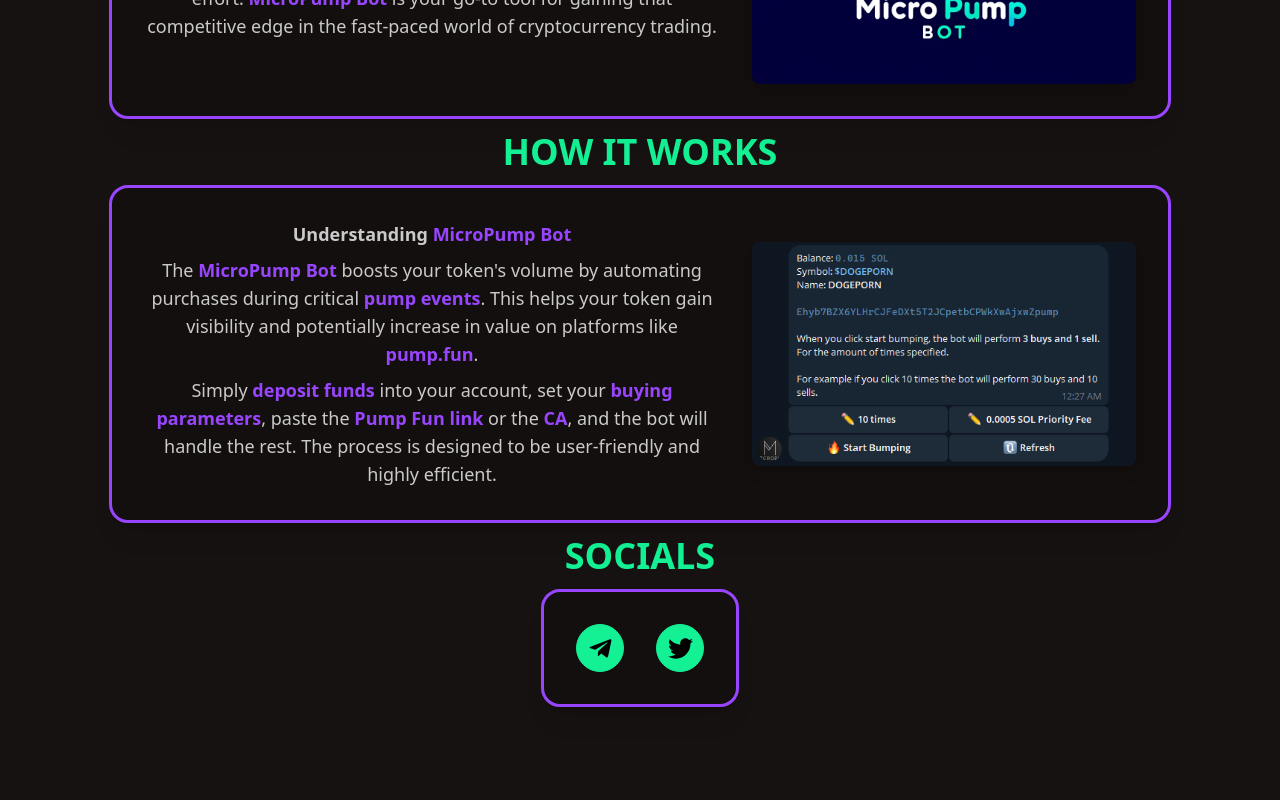
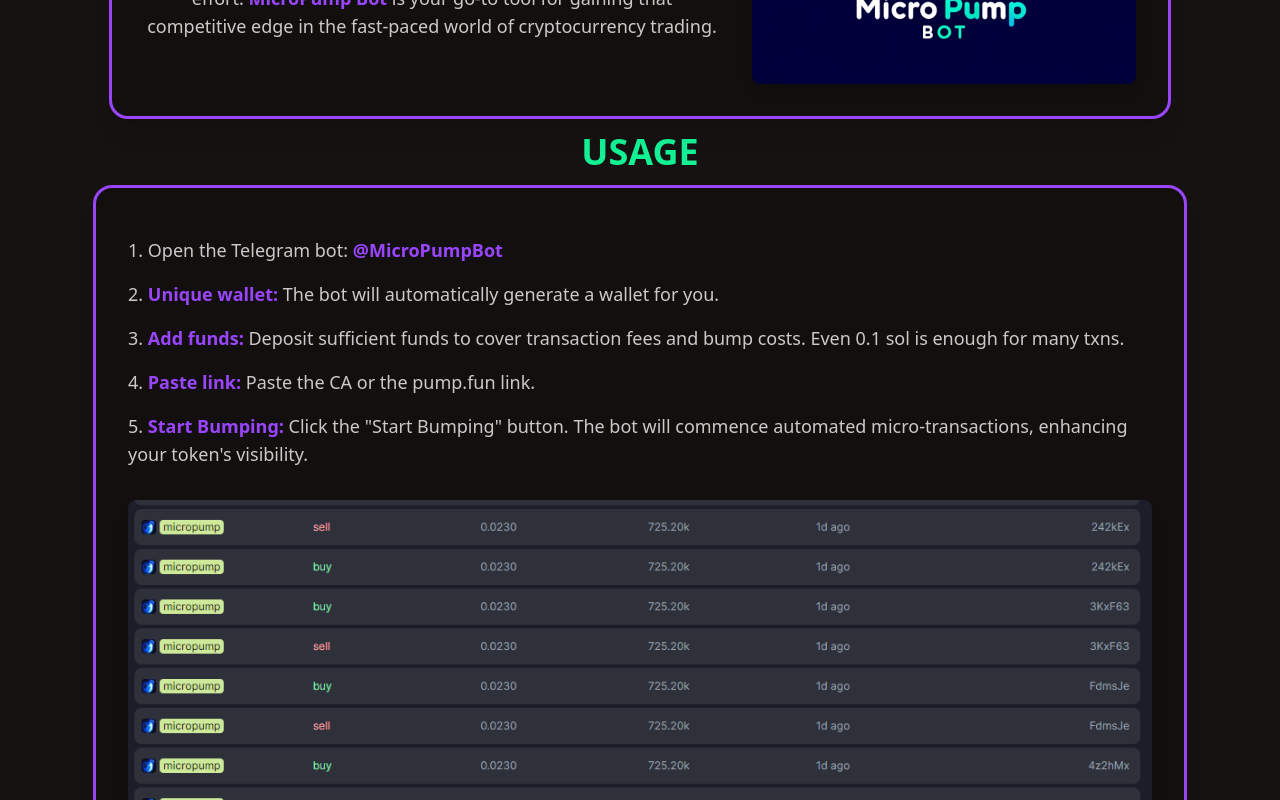
Before and after one commit to nikossoftwaredev/pump-fun-micro-buys, a Next.js app: page / in a window 1280 px wide. Shown: the part 500-1300 px from the top of the page. Built offline with nearby package versions, Linux system fonts and the light colour scheme.

Commit message:
changes text

```diff
--- a/components/HowItWorks.tsx
+++ b/components/HowItWorks.tsx
@@ -1,39 +1,52 @@
 import { SectionTitle } from "./SectionTitle";
 import Card from "./Card";
+import { TELEGRAM_BOT_URL } from "@/data/config";
 
 const HowItWorks = () => {
   return (
-    <section id="how-it-works">
-      <SectionTitle title="How it works" />
+    <section id="usage">
+      <SectionTitle title="Usage" />
       <Card className="w-full">
-        <div className="card-body flex flex-row flex-wrap items-center justify-center gap-8">
-          <div className="max-w-xl text-center">
-            <h3 className="text-lg font-semibold">
-              Understanding{" "}
-              <strong className="text-accent">MicroPump Bot</strong>
-            </h3>
-            <p className="mt-2">
-              The <strong className="text-accent">MicroPump Bot</strong> boosts
-              your token&apos;s volume by automating purchases during critical{" "}
-              <strong className="text-accent">pump events</strong>. This helps
-              your token gain visibility and potentially increase in value on
-              platforms like <strong className="text-accent">pump.fun</strong>.
-            </p>
-            <p className="mt-2">
-              Simply <strong className="text-accent">deposit funds</strong> into
-              your account, set your{" "}
-              <strong className="text-accent">buying parameters</strong>, paste
-              the <strong className="text-accent">Pump Fun link</strong> or the{" "}
-              <strong className="text-accent">CA</strong>, and the bot will
-              handle the rest. The process is designed to be user-friendly and
-              highly efficient.
-            </p>
+        <div className="card-body flex flex-wrap md:flex-nowrap items-center justify-center gap-8">
+          <div className="text-center">
+            <ol className="mt-4 space-y-4 text-left list-decimal list-inside">
+              <li>
+                Open the Telegram bot:{" "}
+                <a
+                  href={TELEGRAM_BOT_URL}
+                  target="_blank"
+                  className="text-accent font-bold"
+                >
+                  @MicroPumpBot
+                </a>
+              </li>
+
+              <li>
+                <strong className="text-accent">Unique wallet:</strong> The bot
+                will automatically generate a wallet for you.
+              </li>
+              <li>
+                <strong className="text-accent">Add funds:</strong> Deposit
+                sufficient funds to cover transaction fees and bump costs. Even
+                0.1 sol is enough for many txns.
+              </li>
+              <li>
+                <strong className="text-accent">Paste link:</strong> Paste the
+                CA or the pump.fun link.
+              </li>
+              <li>
+                <strong className="text-accent">Start Bumping:</strong> Click
+                the &quot;Start Bumping&quot; button. The bot will commence
+                automated micro-transactions, enhancing your token&apos;s
+                visibility.
+              </li>
+            </ol>
           </div>
-          <div className="flex flex-1 justify-center items-center">
+          <div>
             <img
-              src="/images/ui.png"
-              alt="How It Works"
-              className="rounded-lg shadow-lg w-96 h-auto"
+              src="/images/tx.png"
+              alt="Tx"
+              className="rounded-lg shadow-lg w-full h-auto mb-4"
             />
           </div>
         </div>
--- a/data/config.ts
+++ b/data/config.ts
@@ -1,6 +1,6 @@
 export const headerLinks = [
   { path: `#about`, text: "About" },
-  { path: `#how-it-works`, text: "How it Works" },
+  { path: `#usage`, text: "Usage" },
   { path: `#socials`, text: "Socials" },
 ];
 
```
